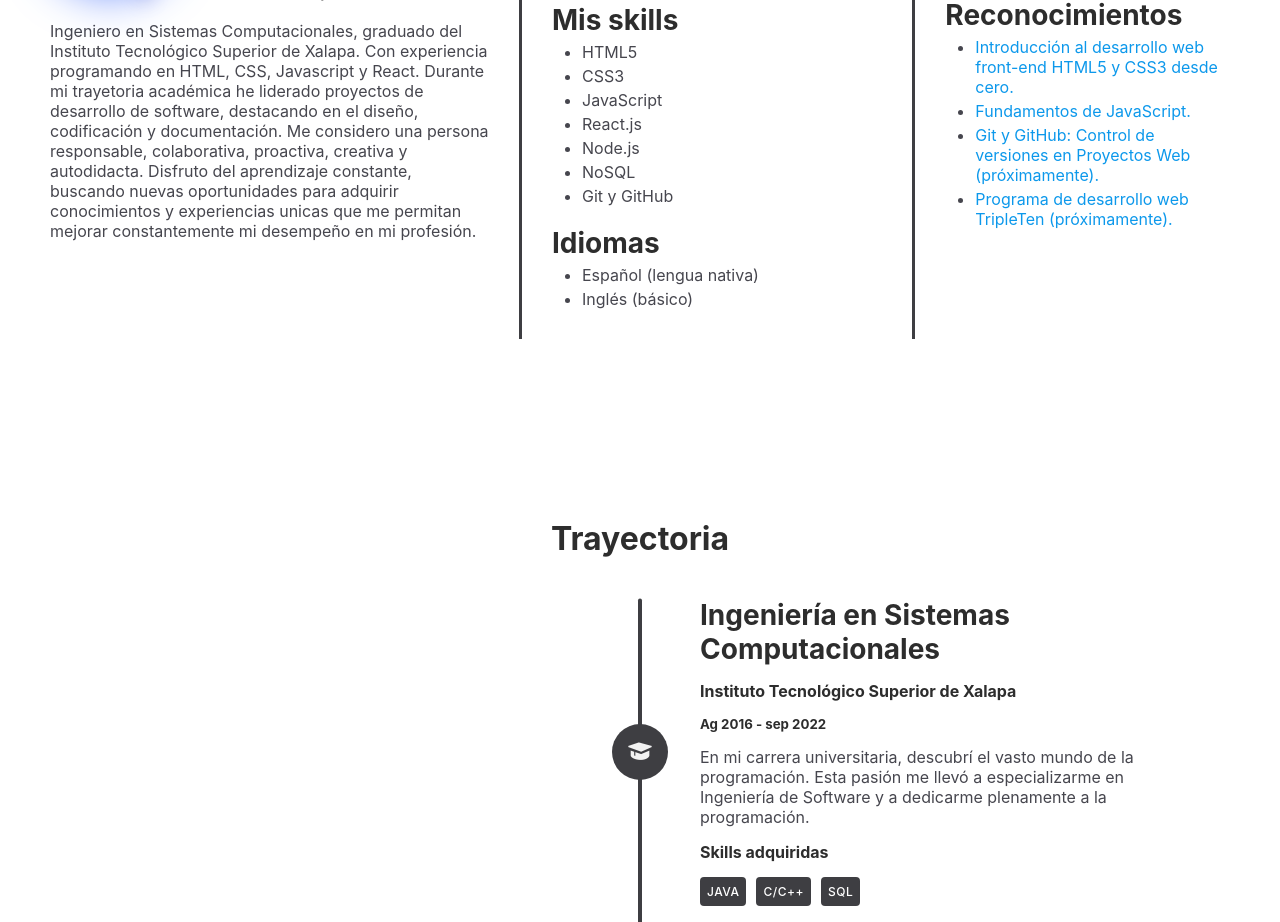
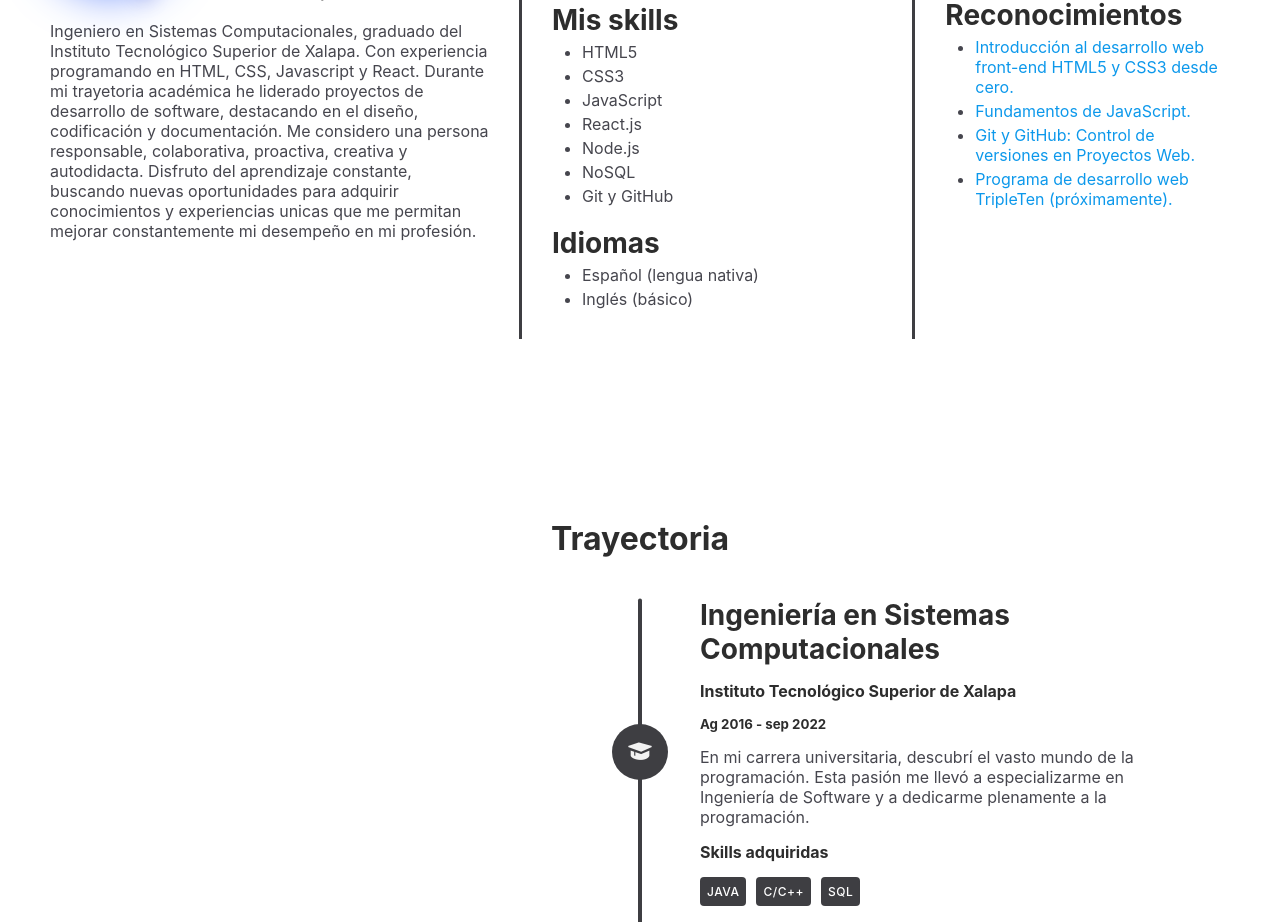
Before and after one commit to Frank345-sys/portfolio_web, a React (Create React App) app: page / in a window 1280 px wide. Shown: the part 1200-2122 px from the top of the page. Built offline with nearby package versions, Linux system fonts and the light colour scheme.

Commit message:
Portafolio web finalizado correcciones parte 4

```diff
--- a/src/components/AboutMe.js
+++ b/src/components/AboutMe.js
@@ -141,8 +141,13 @@ const Recognitions = () => (
         </a>
       </li>
       <li>
-        <a className="info__link link link-animation">
-          Git y GitHub: Control de versiones en Proyectos Web (próximamente).
+        <a
+          className="info__link link link-animation"
+          href="https://s3.amazonaws.com/public-lessons.crehana.com/images/certificate/participation-pdf/f3224198/3d9d7622.pdf"
+          target="_blank"
+          rel="noopener noreferrer"
+        >
+          Git y GitHub: Control de versiones en Proyectos Web.
         </a>
       </li>
       <li>
```
